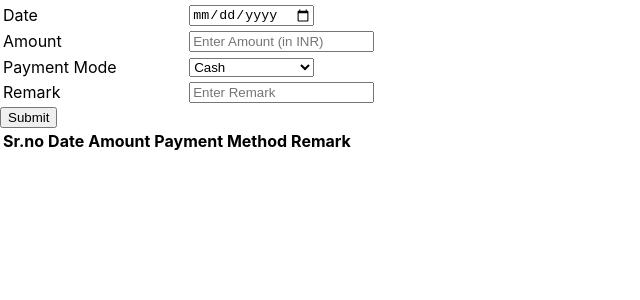
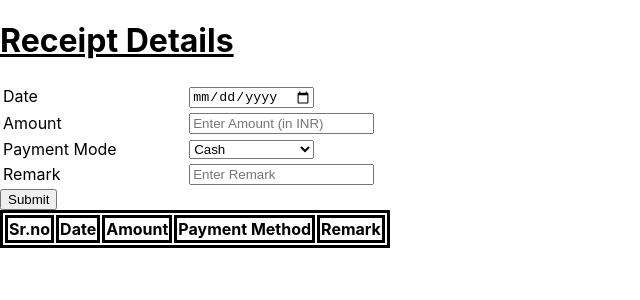
Before and after one commit to Aryan-1a/test_receipt, a React (Create React App) app: page / in a window 1280 px wide. Shown: the top 300 px of the page, without its empty margins (0-640 px from the left). Built offline with nearby package versions, Linux system fonts and the light colour scheme.

Commit message:
classname added to tables

```diff
--- a/src/App.js
+++ b/src/App.js
@@ -1,5 +1,6 @@
 import { useState } from 'react';
 import './App.css';
+import Header from './Header';
 
 function App() {
   const [date, setdate] = useState('');
@@ -34,8 +35,8 @@ function App() {
   }
   return (
     <div>
-
-<table> <tr><td>
+<Header/>
+<table className='table1' > <tr><td>
      <label>
         Date &emsp;&emsp;&emsp;&emsp;</label></td><td><input onChange={handledatechange} value={date} type="date" placeholder='Enter the Date' required
         /></td></tr>
@@ -58,7 +59,7 @@ function App() {
 
 
 
-      <table>
+      <table className='table2' >
         <tr>
           <th>Sr.no</th>
           <th>Date</th>
```
